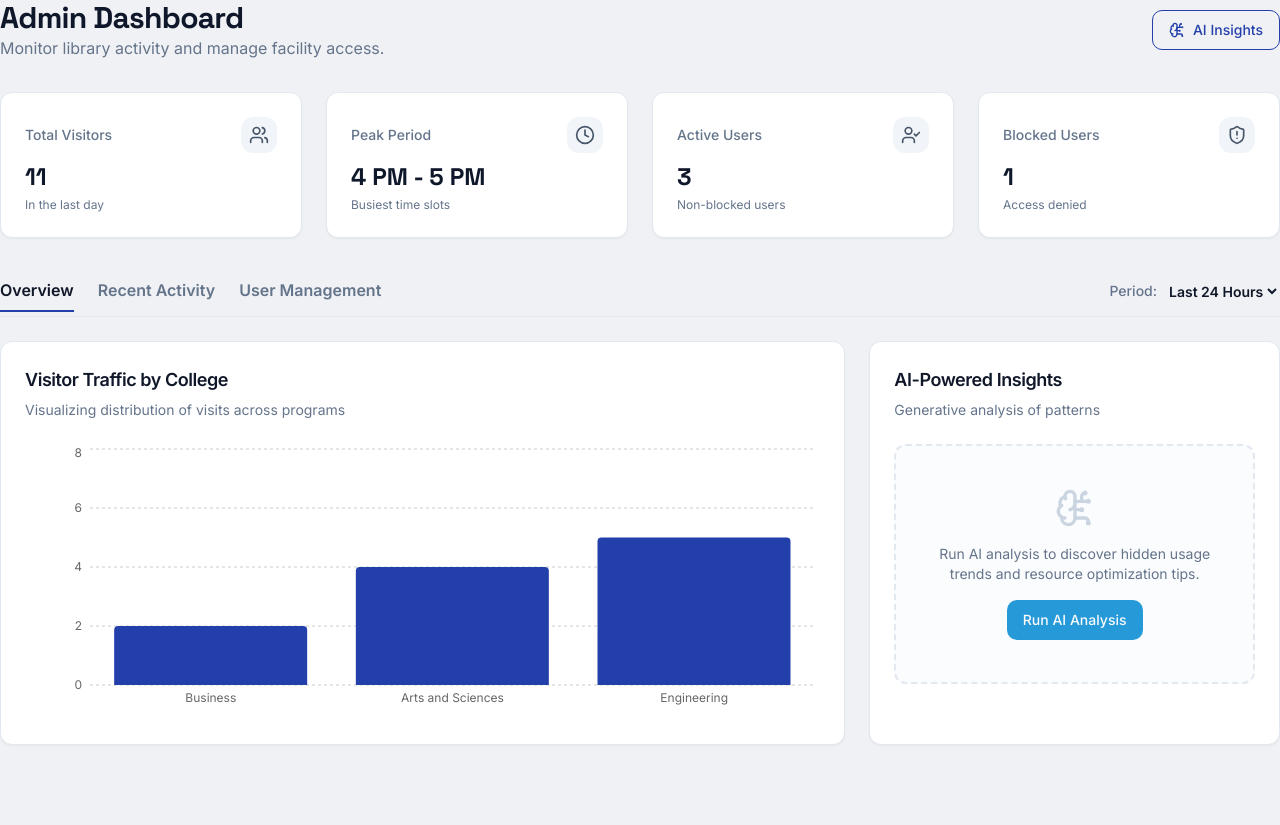
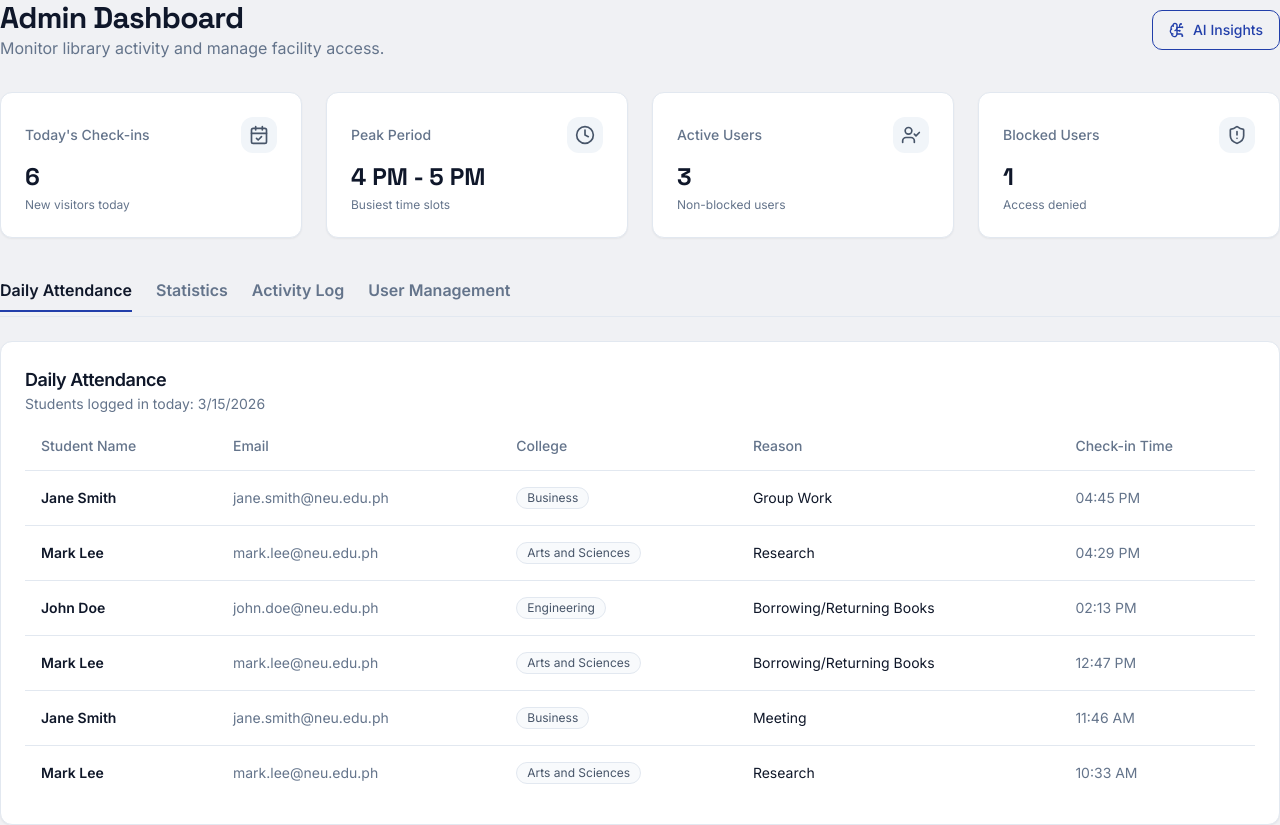
Before and after one commit to RiccirCatimon/Personal-Project, a Next.js app: page /admin in a window 1280 px wide. Before the commit the page ends 800 px from the top, so only its background shows below. Built offline with nearby package versions, Linux system fonts and the light colour scheme; what @genkit-ai/google-genai, genkit would draw is missing.

Commit message:
can you also add a admin page that shows all of the students thats logge

```diff
--- a/src/app/admin/page.tsx
+++ b/src/app/admin/page.tsx
@@ -1,4 +1,3 @@
-
 'use client';
 
 import React, { useState, useMemo } from 'react';
@@ -8,9 +7,9 @@ import { Button } from '@/components/ui/button';
 import { Table, TableBody, TableCell, TableHead, TableHeader, TableRow } from '@/components/ui/table';
 import { Tabs, TabsList, TabsTrigger, TabsContent } from '@/components/ui/tabs';
 import { Badge } from '@/components/ui/badge';
-import { Search, UserMinus, UserCheck, ShieldAlert, Users, Clock, BrainCircuit, Loader2 } from 'lucide-react';
+import { Search, UserMinus, UserCheck, ShieldAlert, Users, Clock, BrainCircuit, Loader2, CalendarCheck } from 'lucide-react';
 import { MOCK_LOGS, MOCK_USERS } from '@/lib/data';
-import { subDays, subWeeks, subMonths, isAfter } from 'date-fns';
+import { subDays, subWeeks, subMonths, isAfter, isToday } from 'date-fns';
 import { Bar, BarChart, XAxis, YAxis, ResponsiveContainer, CartesianGrid, Tooltip } from 'recharts';
 import { adminLibraryInsights, AdminLibraryInsightsOutput } from '@/ai/flows/admin-library-insights';
 import { useToast } from '@/hooks/use-toast';
@@ -19,11 +18,15 @@ export default function AdminDashboard() {
   const [searchQuery, setSearchQuery] = useState('');
   const [users, setUsers] = useState(MOCK_USERS);
   const [logs] = useState(MOCK_LOGS);
-  const [activeTab, setActiveTab] = useState('overview');
+  const [activeTab, setActiveTab] = useState('attendance');
   const [timeFilter, setTimeFilter] = useState('day');
   const [isAnalyzing, setIsAnalyzing] = useState(false);
   const [aiInsights, setAiInsights] = useState<AdminLibraryInsightsOutput | null>(null);
   const { toast } = useToast();
+
+  const todayLogs = useMemo(() => {
+    return logs.filter(log => isToday(new Date(log.timestamp)));
+  }, [logs]);
 
   const filteredLogs = useMemo(() => {
     let baseDate = new Date();
@@ -112,7 +115,7 @@ export default function AdminDashboard() {
       </div>
 
       <div className="grid grid-cols-1 md:grid-cols-2 lg:grid-cols-4 gap-6">
-        <StatCard title="Total Visitors" value={filteredLogs.length} icon={<Users className="w-5 h-5" />} description={`In the last ${timeFilter}`} />
+        <StatCard title="Today's Check-ins" value={todayLogs.length} icon={<CalendarCheck className="w-5 h-5" />} description="New visitors today" />
         <StatCard title="Peak Period" value={peakHourDisplay} icon={<Clock className="w-5 h-5" />} description="Busiest time slots" />
         <StatCard title="Active Users" value={users.filter(u => !u.isBlocked).length} icon={<UserCheck className="w-5 h-5" />} description="Non-blocked users" />
         <StatCard title="Blocked Users" value={users.filter(u => u.isBlocked).length} icon={<ShieldAlert className="w-5 h-5" />} description="Access denied" />
@@ -121,12 +124,13 @@ export default function AdminDashboard() {
       <Tabs value={activeTab} onValueChange={setActiveTab} className="space-y-6">
         <div className="flex items-center justify-between border-b pb-1">
           <TabsList className="bg-transparent h-auto p-0 space-x-6">
-            <TabsTrigger value="overview" className="bg-transparent border-b-2 border-transparent data-[state=active]:border-primary data-[state=active]:bg-transparent data-[state=active]:shadow-none rounded-none py-2 px-0 font-semibold text-base">Overview</TabsTrigger>
-            <TabsTrigger value="visitors" className="bg-transparent border-b-2 border-transparent data-[state=active]:border-primary data-[state=active]:bg-transparent data-[state=active]:shadow-none rounded-none py-2 px-0 font-semibold text-base">Recent Activity</TabsTrigger>
+            <TabsTrigger value="attendance" className="bg-transparent border-b-2 border-transparent data-[state=active]:border-primary data-[state=active]:bg-transparent data-[state=active]:shadow-none rounded-none py-2 px-0 font-semibold text-base">Daily Attendance</TabsTrigger>
+            <TabsTrigger value="overview" className="bg-transparent border-b-2 border-transparent data-[state=active]:border-primary data-[state=active]:bg-transparent data-[state=active]:shadow-none rounded-none py-2 px-0 font-semibold text-base">Statistics</TabsTrigger>
+            <TabsTrigger value="visitors" className="bg-transparent border-b-2 border-transparent data-[state=active]:border-primary data-[state=active]:bg-transparent data-[state=active]:shadow-none rounded-none py-2 px-0 font-semibold text-base">Activity Log</TabsTrigger>
             <TabsTrigger value="users" className="bg-transparent border-b-2 border-transparent data-[state=active]:border-primary data-[state=active]:bg-transparent data-[state=active]:shadow-none rounded-none py-2 px-0 font-semibold text-base">User Management</TabsTrigger>
           </TabsList>
 
-          {activeTab !== 'users' && (
+          {activeTab === 'visitors' && (
             <div className="flex items-center gap-2">
               <span className="text-sm font-medium text-muted-foreground">Period:</span>
               <select
@@ -141,6 +145,50 @@ export default function AdminDashboard() {
             </div>
           )}
         </div>
+
+        <TabsContent value="attendance" className="space-y-6">
+          <Card className="shadow-sm border-slate-200">
+            <CardHeader className="flex flex-row items-center justify-between pb-2">
+              <div>
+                <CardTitle className="text-lg">Daily Attendance</CardTitle>
+                <CardDescription>Students logged in today: {new Date().toLocaleDateString()}</CardDescription>
+              </div>
+            </CardHeader>
+            <CardContent>
+              <Table>
+                <TableHeader>
+                  <TableRow className="hover:bg-transparent">
+                    <TableHead>Student Name</TableHead>
+                    <TableHead>Email</TableHead>
+                    <TableHead>College</TableHead>
+                    <TableHead>Reason</TableHead>
+                    <TableHead>Check-in Time</TableHead>
+                  </TableRow>
+                </TableHeader>
+                <TableBody>
+                  {todayLogs.map((log) => (
+                    <TableRow key={log.id} className="group transition-colors">
+                      <TableCell className="font-semibold">{log.name}</TableCell>
+                      <TableCell className="text-slate-500">{log.email}</TableCell>
+                      <TableCell>
+                        <Badge variant="outline" className="font-normal text-slate-600 bg-slate-50">{log.college}</Badge>
+                      </TableCell>
+                      <TableCell>{log.reason}</TableCell>
+                      <TableCell className="text-muted-foreground text-sm">
+                        {new Date(log.timestamp).toLocaleTimeString([], { hour: '2-digit', minute: '2-digit' })}
+                      </TableCell>
+                    </TableRow>
+                  ))}
+                  {todayLogs.length === 0 && (
+                    <TableRow>
+                      <TableCell colSpan={5} className="h-32 text-center text-muted-foreground">No students have checked in yet today.</TableCell>
+                    </TableRow>
+                  )}
+                </TableBody>
+              </Table>
+            </CardContent>
+          </Card>
+        </TabsContent>
 
         <TabsContent value="overview" className="space-y-6">
           <div className="grid grid-cols-1 lg:grid-cols-3 gap-6">
@@ -209,8 +257,8 @@ export default function AdminDashboard() {
           <Card className="shadow-sm border-slate-200">
             <CardHeader className="flex flex-row items-center justify-between pb-2">
               <div>
-                <CardTitle className="text-lg">Visitor Records</CardTitle>
-                <CardDescription>History of library entries</CardDescription>
+                <CardTitle className="text-lg">Historical Activity Log</CardTitle>
+                <CardDescription>Complete history of library entries</CardDescription>
               </div>
               <div className="relative w-72">
                 <Search className="absolute left-3 top-2.5 h-4 w-4 text-muted-foreground" />
```
Also changed, not shown: 2 other files (tests, documents, lock files or other folders).
